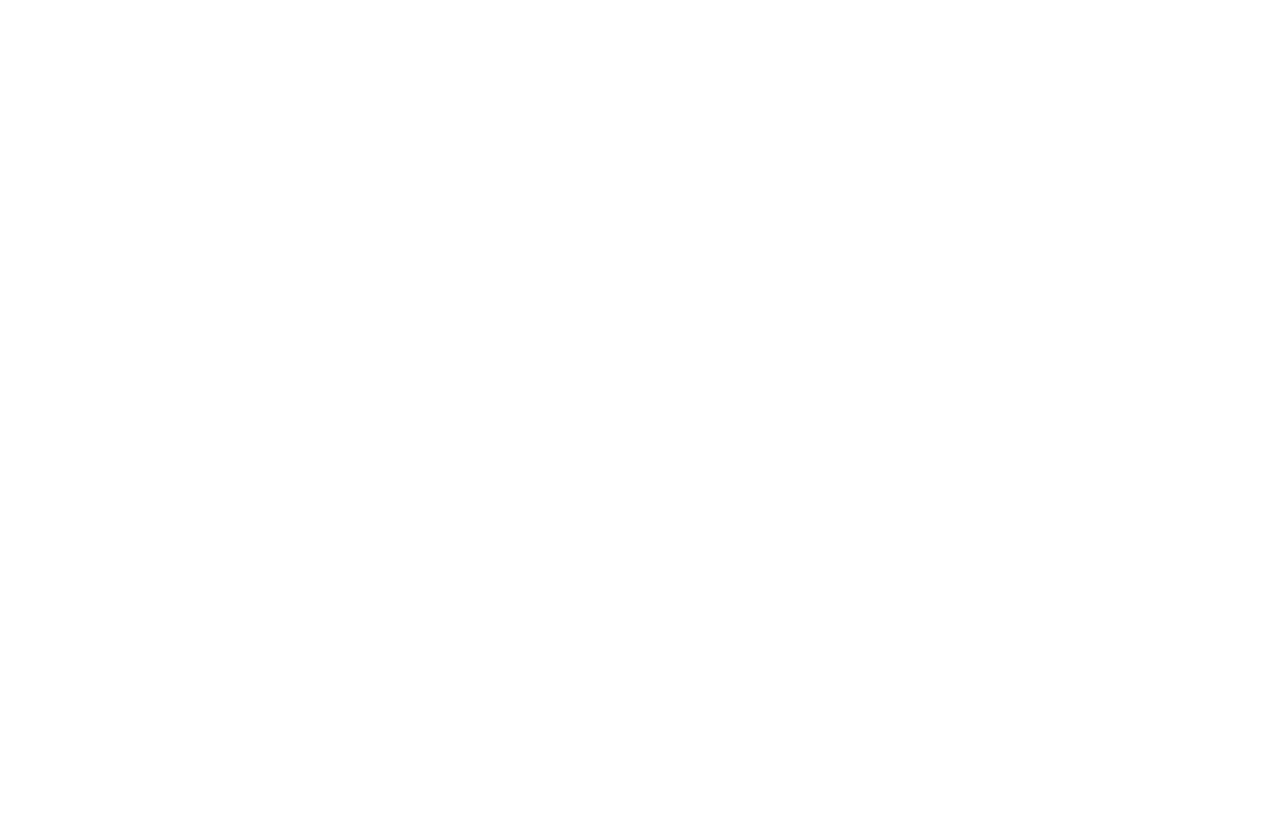
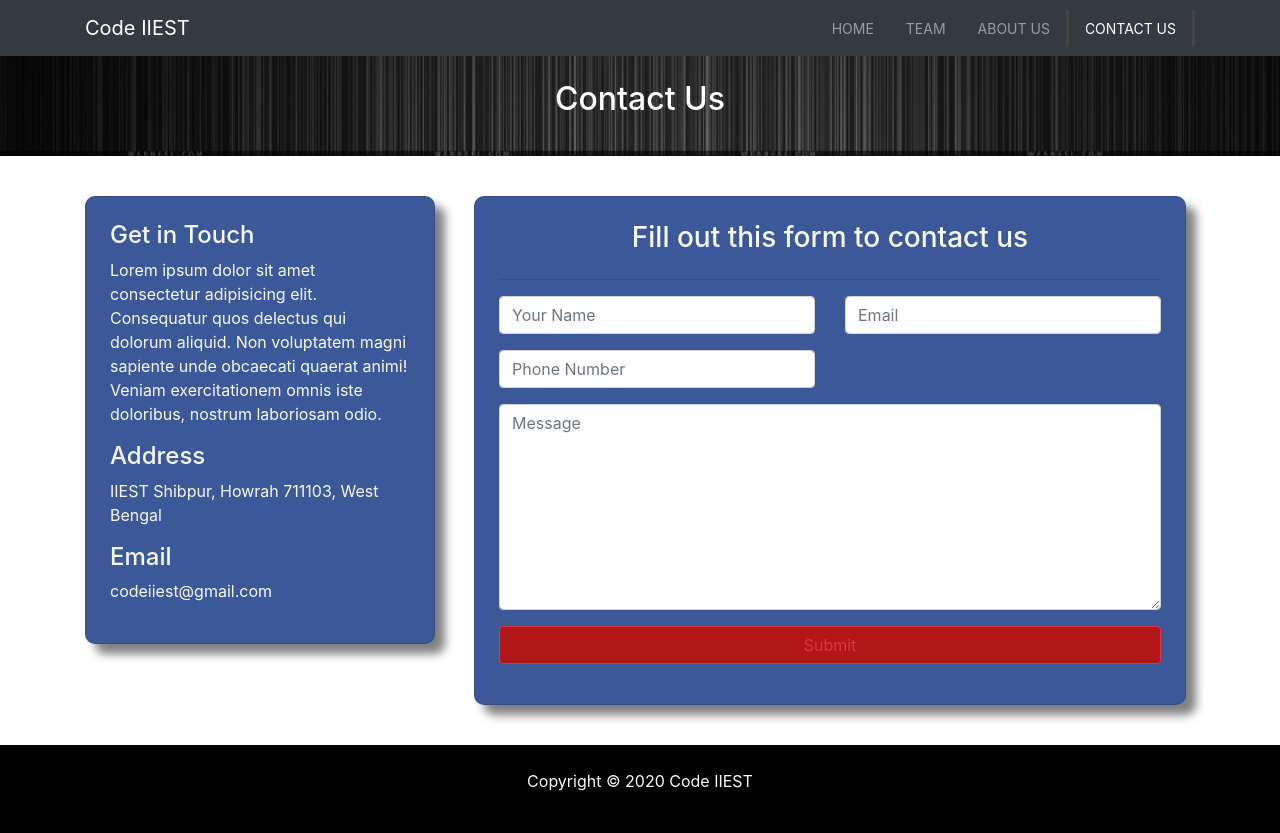
Before and after one commit to shivam-51/CODEIIEST, a plain HTML site: page contact.html in a window 1280 px wide. Before the commit the page ends 800 px from the top, so only its background shows below. Drawn offline with nearby package versions, Linux system fonts and the light colour scheme; some packages are replaced by stand-ins of ours; a script that the page names is missing.

Commit message:
Added Contact Us page

```diff
--- a/contact.html
+++ b/contact.html
@@ -0,0 +1,145 @@
+<!DOCTYPE html>
+<html lang="en">
+<head>
+    <meta charset="UTF-8">
+    <meta name="viewport" content="width=device-width, initial-scale=1.0">
+    <title>Code IIEST</title>
+    <link rel="stylesheet" href="https://use.fontawesome.com/releases/v5.6.3/css/all.css" integrity="sha384-UHRtZLI+pbxtHCWp1t77Bi1L4ZtiqrqD80Kn4Z8NTSRyMA2Fd33n5dQ8lWUE00s/" crossorigin="anonymous"/>
+    <link rel="stylesheet" href="https://stackpath.bootstrapcdn.com/bootstrap/4.4.1/css/bootstrap.min.css" integrity="sha384-Vkoo8x4CGsO3+Hhxv8T/Q5PaXtkKtu6ug5TOeNV6gBiFeWPGFN9MuhOf23Q9Ifjh" crossorigin="anonymous">
+    <link rel="stylesheet" href="css/style.css">
+</head>
+<body>
+
+    <!-- NAVBAR -->
+    <nav class="navbar navbar-expand-sm navbar-dark bg-dark">
+        <div class="container">
+            <a href="index.html" class="navbar-brand">Code IIEST</a>
+            <button class="navbar-toggler" data-target="#navbarCollapse" data-toggle="collapse">
+                <span class="navbar-toggler-icon"></span>
+            </button>
+
+            <div class="collapse navbar-collapse" id="navbarCollapse">
+                <ul class="navbar-nav ml-auto">
+                    <li class="nav-item">
+                        <a href="index.html" class="nav-link">Home</a>
+                    </li>
+                    <li class="nav-item ">
+                        <a href="team.html" class="nav-link">Team</a>
+                    </li>
+                    <li class="nav-item">
+                        <a href="about.html" class="nav-link">About us</a>
+                    </li>
+                    <li class="nav-item active">
+                        <a href="contact.html" class="nav-link">Contact Us</a>
+                    </li>
+                </ul>
+            </div>
+        </div>
+    </nav>
+
+    <!-- HEADER -->
+
+    <section id="page-header">
+        <div class="header-overlay">
+            <div class="row">
+                <div class="col">
+                    <div class="container pt-4">
+                        <h2>Contact Us</h2>
+                    </div>
+                </div>
+            </div>
+        </div>
+    </section>
+
+    <!-- CONTACT US -->
+    <section id="contact" class="py-3">
+        <div class="container">
+            <div class="row">
+                <div class="col-md-4 py-4">
+                    <div class="card p-4 contact-card text-light get-box-shadow">
+                        <h4 >Get in Touch</h4>
+                        <p>Lorem ipsum dolor sit amet consectetur adipisicing elit. Consequatur quos delectus qui dolorum aliquid. Non voluptatem magni sapiente unde obcaecati quaerat animi! Veniam exercitationem omnis iste doloribus, nostrum laboriosam odio.</p>
+                        <h4>Address</h4>
+                        <p>IIEST Shibpur, Howrah 711103, West Bengal</p>
+                        <h4>Email</h4>
+                        <p>codeiiest@gmail.com</p>
+                    </div>
+                </div>
+                <div class="col-md-8 p-4">
+                    <div class="card p-4 get-box-shadow text-light contact-form">
+                        <h3 class="text-center">Fill out this form to contact us</h3>
+                        <hr>
+                        <div class="row">
+                            <div class="col-md-6">
+                                <div class="form-group">
+                                    <input type="text" class="form-control" placeholder="Your Name">
+                                </div>
+                            </div>
+                            <div class="col-md-6">
+                                <div class="form-group">
+                                    <input type="text" class="form-control" placeholder="Email">
+                                </div>
+                            </div>
+                            <div class="col-md-6">
+                                <div class="form-group">
+                                    <input type="text" class="form-control" placeholder="Phone Number">
+                                </div>
+                            </div>
+                        </div>
+                        <div class="row">
+                            <div class="col-md-12">
+                                <div class="form-group">
+                                    <textarea  name="" id="" cols="30" rows="8" class="form-control" placeholder="Message"></textarea>
+                                </div>
+                            </div>
+                            <div class="col">
+                                <div class="form-group">
+                                <input type="submit" value="Submit" class="btn btn-outline-danger btn-danger-light btn-block">
+                            </div></div>
+                        </div>
+                    </div>
+                </div>
+            </div>
+        </div>
+    </section>
+
+
+    <!-- FOOTER -->
+    <div class="footer">
+        <footer id="mainfooter" class="text-center p-4 text-light">
+            <div class="container">
+                <div class="row">
+                    <div class="col">
+                        <p>Copyright &copy; <span id="year"></span> Code IIEST  </p>
+                    </div>
+            </div>
+            </div>
+        </footer>
+    </div>
+
+
+    <script src="https://code.jquery.com/jquery-3.3.1.min.js"integrity="sha256-FgpCb/KJQlLNfOu91ta32o/NMZxltwRo8QtmkMRdAu8="crossorigin="anonymous"></script>
+    <script src="https://cdn.jsdelivr.net/npm/popper.js@1.16.0/dist/umd/popper.min.js" integrity="sha384-Q6E9RHvbIyZFJoft+2mJbHaEWldlvI9IOYy5n3zV9zzTtmI3UksdQRVvoxMfooAo" crossorigin="anonymous"></script>
+    <script src="https://stackpath.bootstrapcdn.com/bootstrap/4.4.1/js/bootstrap.min.js" integrity="sha384-wfSDF2E50Y2D1uUdj0O3uMBJnjuUD4Ih7YwaYd1iqfktj0Uod8GCExl3Og8ifwB6" crossorigin="anonymous"></script>
+    <script src="https://cdnjs.cloudflare.com/ajax/libs/ekko-lightbox/5.3.0/ekko-lightbox.min.js" integrity="sha256-Y1rRlwTzT5K5hhCBfAFWABD4cU13QGuRN6P5apfWzVs=" crossorigin="anonymous"></script>
+    <script>
+        //get the current year to display at bottom
+        $('#year').text(new Date().getFullYear());
+
+        //slider speed
+        $('.carousel').carousel({
+            interval:3000,
+            pause: 'hover',
+        });
+
+        //PHOTOS
+        $(document).on('click', '[data-toggle="lightbox"]', function(event) {
+                event.preventDefault();
+                $(this).ekkoLightbox();
+            });
+    </script>
+
+</body>
+
+
+</html>
--- a/css/style.css
+++ b/css/style.css
@@ -11,6 +11,7 @@ body{
 
 .navbar .nav-item.active{
     border-left: #444 3px solid;
+    border-right: #444 3px solid;
 }
 
 .carousel-item{
@@ -64,3 +65,46 @@ body{
     height: 100%;
     background: rgba(0,0,0,0.7);
 }
+
+.header-overlay{
+    position: absolute;
+    top : 0;
+    left : 0;
+    width : 100%;
+    height: 100%;
+    background: rgba(0,0,0,0.2);
+}
+.footer{
+    background-color: #000 !important;
+    color : #fff !important;
+}
+
+.contact-card , .contact-form{
+    background-color: #3b5998;
+    border-radius: 10px 10px 10px 10px;
+
+
+}
+.get-box-shadow{
+    box-shadow: 10px 10px 10px grey;
+    border-style: solid;
+}
+.get-text-shadow{
+    text-shadow: 1px 1px rgb(148, 148, 148);
+}
+
+#page-header{
+    position: relative;
+    min-height: 100px;
+    background: url('../img/header.jpg');
+    background-attachment: fixed;
+    background-repeat: no-repeat;
+    background-size: cover;
+    background-position: center bottom;
+    text-align: center;
+    color: #fff;
+}
+
+.btn-danger-light{
+    background-color: rgb(177, 23, 23);
+}
```
Also changed, not shown: index.html (+9 -8 lines), team.html (+97 -0 lines), img/header.jpg (added).
